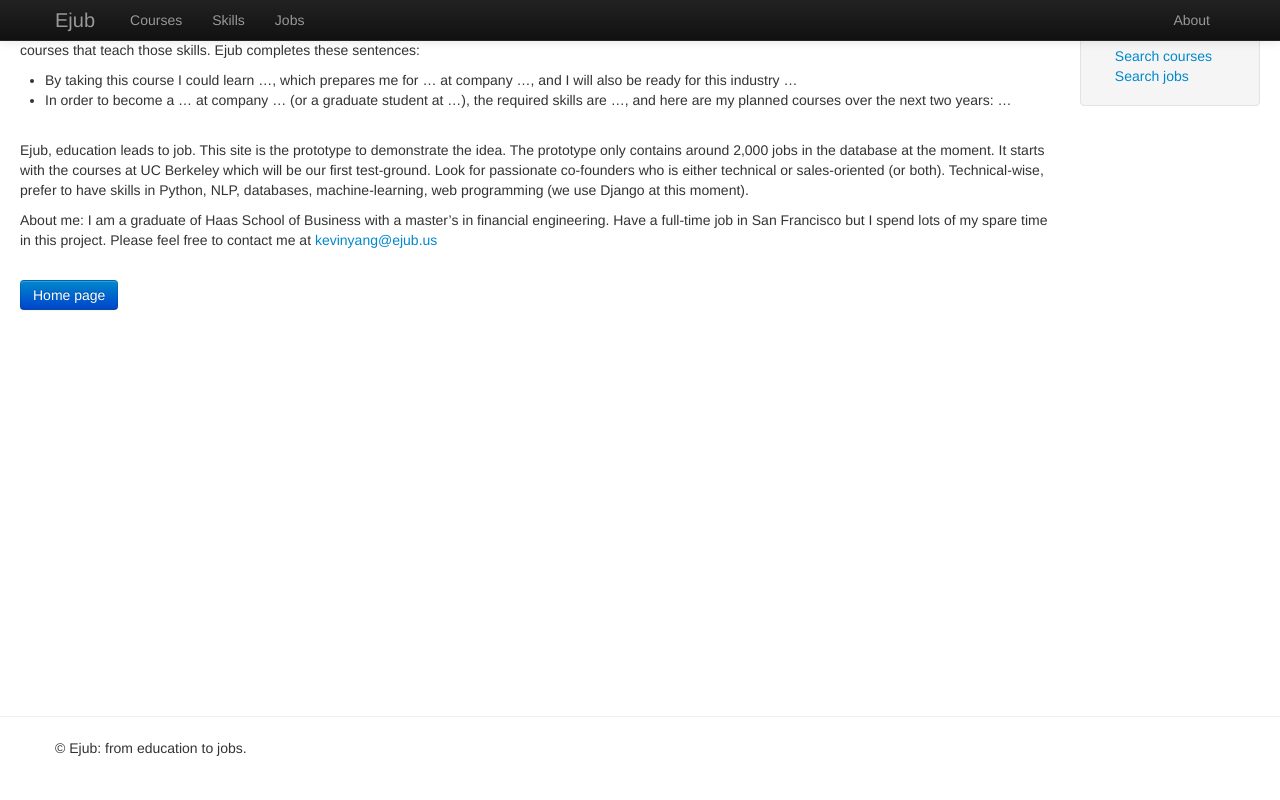
After one commit to 400yk/Ejub, a Django app: page /ej/about/ in a window 1280 px wide. The commit adds this page. Run offline with Django 3.2, Linux system fonts and the light colour scheme; some libraries are stand-ins or nearby versions.

Commit message:
Add about page, and get started nav

```diff
--- /dev/null
+++ b/ej/templates/ej/about.html
@@ -0,0 +1,27 @@
+{% extends 'ej/base.html' %}
+{% block title %}
+About Ejub
+{% endblock %}
+{% block body %}
+<p>
+Which class to take to prepare myself for..? How do I become an analyst at..? Questions like those were not uncommon among college students. On the other hand, the gap between the industry demand and what the school teaches has never been wider. Ejub summarizes the required skills from job postings and links to the courses that teach those skills. Ejub completes these sentences:
+</p>
+<p>
+<ul>
+    <li>
+    By taking this course I could learn …, which prepares me for … at company …, and I will also be ready for this industry …
+    </li>
+    <li>
+In order to become a … at company … (or a graduate student at …), the required skills are …, and here are my planned courses over the next two years: …
+</li>
+</ul>
+<br />
+<p>
+Ejub, education leads to job. This site is the prototype to demonstrate the idea. The prototype only contains around 2,000 jobs in the database at the moment. It starts with the courses at UC Berkeley which will be our first test-ground. Look for passionate co-founders who is either technical or sales-oriented (or both). Technical-wise, prefer to have skills in Python, NLP, databases, machine-learning, web programming (we use Django at this moment).
+</p>
+<p>
+About me: I am a graduate of Haas School of Business with a master’s in financial engineering. Have a full-time job in San Francisco but I spend lots of my spare time in this project. Please feel free to contact me at <a href="mailto:kevinyang@ejub.us">kevinyang@ejub.us</a>
+</p>
+<br/>
+<a class="btn btn-primary" href="{% url 'ej:home' %}">Home page</a>
+{% endblock %}
--- a/ej/templates/ej/base.html
+++ b/ej/templates/ej/base.html
@@ -28,7 +28,7 @@
                             <li><a href="{% url 'ej:jobs' %}">Jobs</a></li>
                         </ul>
                         <ul class="nav pull-right">
-                            <li><a href="#">Register</a></li>
+                            <li><a href="{% url 'ej:about' %}">About</a></li>
                         </ul>
                     </div>
                 </div>
@@ -44,8 +44,11 @@
                 <div class="span2">
                     <div id="quick-ref" class="well sidebar-nav">
                         <ul class="nav nav-list">
-                            <li class="nav-header">Quick Navigation</li>
-                        </ul>
+                            <li class="nav-header">Get started</li>
+                        <a href="{% url 'ej:courses' %}">Search courses</a>
+                        <br />
+                        <a href="{% url 'ej:jobs' %}">Search jobs</a>
+                    </ul>
                         <div></div>
                     </div>
                 </div>
@@ -57,7 +60,7 @@
         <footer>
         <hr/>
         <div class="container">
-            <p>&copy; Ejub: from education to jobs. Powered by Django</p>
+            <p>&copy; Ejub: from education to jobs.</p>
         </div>
         </footer>
         <script type="text/javascript" src="{% static 'js/bootstrap.min.js' %}"></script>
--- a/ej/urls.py
+++ b/ej/urls.py
@@ -3,6 +3,7 @@
 
 urlpatterns = patterns('',
         url(r'^$', views.home, name = 'home'),
+        url(r'^about/', views.about, name = 'about'),
         url(r'^skills/', views.skills, name = 'skills'),
         url(r'^courses/', views.courses, name = 'courses'),
         url(r'^jobs/', views.jobs, name = 'jobs'),
--- a/ej/views.py
+++ b/ej/views.py
@@ -14,6 +14,9 @@
     context = RequestContext(request)
     return render_to_response('ej/home.html', context)
 
+def about(request):
+    context = RequestContext(request)
+    return render_to_response('ej/about.html', context)
 def courses(request):
     context = RequestContext(request)
     return render_to_response('ej/courses.html', context)
```
Also changed, not shown: 8 other files.
